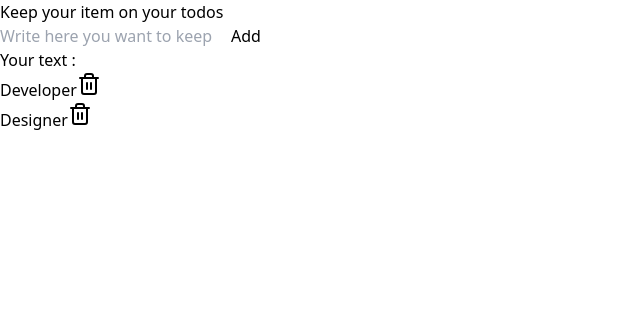
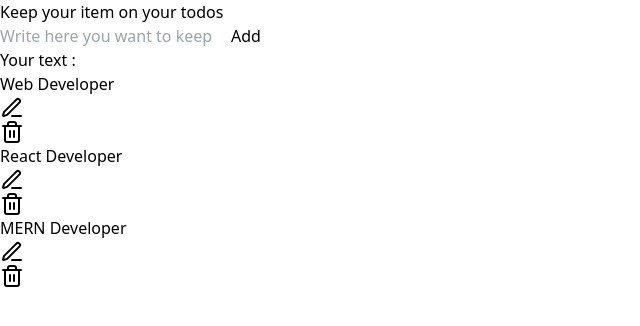
Before and after one commit to sujoncoder/React-19, a React (Vite) app: page / in a window 1280 px wide. Shown: the top 326 px of the page, without its empty margins (0-640 px from the left). Built offline with nearby package versions, Linux system fonts and the light colour scheme.

Commit message:
paying todo

```diff
--- a/src/components/todo/Item.jsx
+++ b/src/components/todo/Item.jsx
@@ -1,21 +1,31 @@
 import PropTypes from "prop-types"
 import { Trash2 } from 'lucide-react';
+import { PenLine } from 'lucide-react';
 
-const Item = ({ item }) => {
+
+const Item = ({ item, onDeleteTodo }) => {
     return (
-        <ul className="pr-10">
-            <li className="flex justify-between items-center list-none py-1 text-lg">
-                {item}
+        <li className="flex justify-between items-center list-none py-1 text-lg">
+            {item.title}
 
-                <button className="text-red-500 "><Trash2 /></button>
+            <div className="flex items-center space-x-2">
+                <PenLine className="text-yellow-600 cursor-pointer"
+                />
 
-            </li>
-        </ul>
+                <Trash2
+                    onClick={() => onDeleteTodo(item.id)}
+                    className="text-red-500 cursor-pointer"
+                />
+            </div>
+
+        </li>
     )
 }
 
 Item.propTypes = {
-    item: PropTypes.string
+    item: PropTypes.obj,
+    onDeleteTodo: PropTypes.func
 }
 
+
 export default Item
--- a/src/components/todo/Items.jsx
+++ b/src/components/todo/Items.jsx
@@ -1,13 +1,17 @@
+import PropTypes from "prop-types";
 import Item from "./Item";
-import PropTypes from "prop-types";
 
 
-const Items = ({ todoItems }) => {
+const Items = ({ todoItems, onDeleteTodo }) => {
+
+
     return (
         <div className="mt-5 px-5">
             {
-                todoItems.map((i, index) => (
-                    <Item key={index} item={i} />
+                todoItems.map((ti) => (
+                    <ul key={ti.id} className="pr-5">
+                        <Item item={ti} onDeleteTodo={onDeleteTodo} />
+                    </ul>
                 ))
             }
         </div>
@@ -15,7 +19,8 @@ const Items = ({ todoItems }) => {
 }
 
 Items.propTypes = {
-    todoItems: PropTypes.array
-};
+    todoItems: PropTypes.array,
+    onDeleteTodo: PropTypes.func
+}
 
 export default Items
--- a/src/components/todo/SearchBar.jsx
+++ b/src/components/todo/SearchBar.jsx
@@ -1,7 +1,7 @@
 import PropTypes from "prop-types"
 
 
-const SearchBar = ({ text, onHandleOnChange, onHandleClick }) => {
+const SearchBar = ({ text, onHandleOnChange, onHandleAddToDo }) => {
     return (
         <>
             <div className='flex justify-evenly items-center mt-10'>
@@ -13,13 +13,13 @@ const SearchBar = ({ text, onHandleOnChange, onHandleClick }) => {
                 />
 
                 <button
-                    onClick={onHandleClick}
+                    onClick={onHandleAddToDo}
                     className='px-4 py-1.5 rounded bg-blue-500 text-white active:bg-blue-600'>
                     Add
                 </button>
             </div>
 
-            <h2 className="text-slate-500 pl-10 my-4">Your text : {text}</h2>
+            <h2 className="text-slate-500 pl-10 my-4">Your text : {text} </h2>
         </>
     )
 }
@@ -27,7 +27,7 @@ const SearchBar = ({ text, onHandleOnChange, onHandleClick }) => {
 SearchBar.propTypes = {
     text: PropTypes.string,
     onHandleOnChange: PropTypes.func,
-    onHandleClick: PropTypes.func
+    onHandleAddToDo: PropTypes.func
 }
 
 export default SearchBar
--- a/src/components/todo/Todo.jsx
+++ b/src/components/todo/Todo.jsx
@@ -6,37 +6,61 @@ import SearchBar from './SearchBar'
 
 const Todo = () => {
     const [text, setText] = useState("");
-
     const [todoItems, setTodoItems] = useState([
-        "Developer",
-        "Designer"
+        {
+            id: 1,
+            title: "Web Developer"
+        },
+        {
+            id: 2,
+            title: "React Developer"
+        },
+        {
+            id: 3,
+            title: "MERN Developer"
+        }
     ]);
 
-    // ONCHANGE EVENT
+    // ID GENERATE
+    let nextId = 4;
+
+    // HANDLE ONCHANGE EVENT
     const handleOnChange = (e) => {
         setText(e.target.value)
     };
 
-    // HANDLE CLICK EVENT
-    const handleClick = () => {
-        text.trim() ? (
+
+    // HANDLE ONCLICK EVENT
+    const handleAddToDo = () => {
+        if (text.trim()) {
             setTodoItems([
-                ...todoItems, text
-            ]),
+                ...todoItems,
+                {
+                    id: nextId++,
+                    title: text
+                }
+            ])
             setText("")
-        ) : (
-            alert('Please enter a valid todo item!')
-        )
+        } else {
+            alert("Write a valid todo not empty...")
+        }
     };
+
+    // HANDLE DELETE TOTO ITEM
+    const handleDeleteTodo = (itemId) => {
+        const remaining = todoItems.filter((item) => item.id !== itemId);
+        setTodoItems(remaining);
+    };
+
 
     return (
         <section>
             <Container>
                 <h1 className='text-2xl font-semibold text-center'>Keep your item on your todos</h1>
 
-                <SearchBar onHandleClick={handleClick} onHandleOnChange={handleOnChange} text={text} />
+                <SearchBar text={text} onHandleOnChange={handleOnChange} onHandleAddToDo={handleAddToDo} />
 
-                <Items todoItems={todoItems} />
+                <Items todoItems={todoItems} onDeleteTodo={handleDeleteTodo} />
             </Container>
         </section>
     )
```
